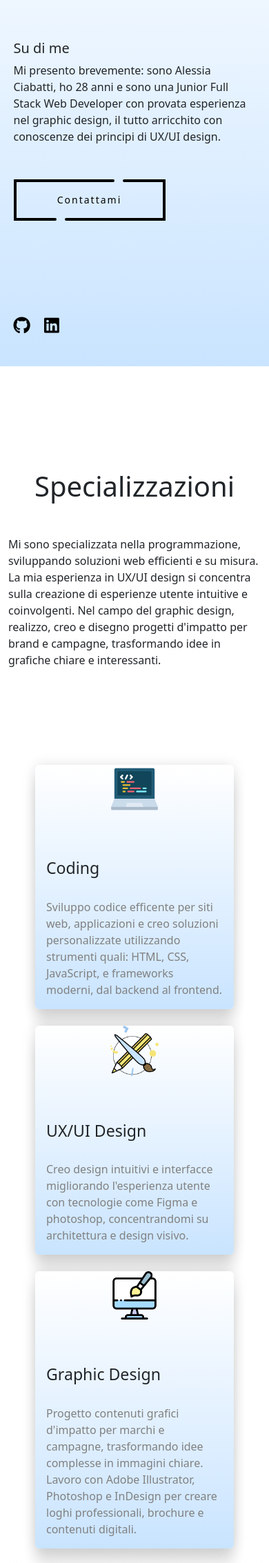
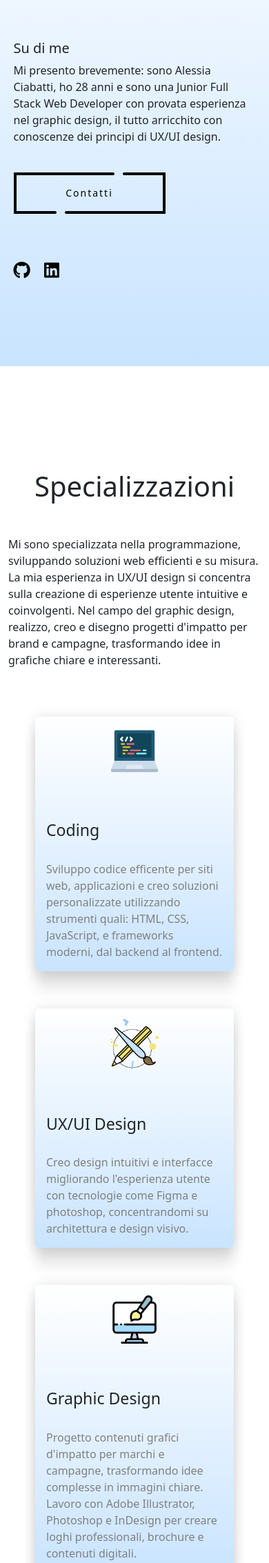
Before and after one commit to AlessiaCiabatti/Portfolio, a PHP site: page / in a window 390 px wide. Shown: the part 353-2619 px from the top of the page at 69% size. Run offline with PHP 8.4, Linux system fonts and the light colour scheme; some libraries are stand-ins or nearby versions.

Commit message:
[fix] errors

```diff
--- a/index.html
+++ b/index.html
@@ -70,13 +70,16 @@
           </div>
           <div class="offcanvas-body">
             <div class="d-flex flex-column ms-3">
-              <a class="navbar-brand mb-3" href="#Specialities">
+              <a class="navbar-brand" href="#specializzazioni">
                 Specializzazioni
               </a>
-              <a class="navbar-brand mb-3" href="#Work">
+              <a class="navbar-brand" href="#lavori">
                 Lavori
               </a>
-              <a class="navbar-brand mb-3" href="#Contact">
+              <a class="navbar-brand" href="#tecnologie">
+                Tecnologie
+              </a>
+              <a class="navbar-brand" href="#contatti">
                 Contatti
               </a>
             </div>
@@ -101,10 +104,10 @@
       </p>
 
       <div class="btn_contact">
-        <a href="#Contact" class="button type--A">
+        <a href="#contatti" class="button type--A">
           <div class="button__line"></div>
           <div class="button__line"></div>
-          <span class="button__text">Contattami</span>
+          <span class="button__text">Contatti</span>
           <div class="button__drow1"></div>
           <div class="button__drow2"></div>
         </a>
@@ -138,10 +141,10 @@
         </p>
 
         <div class="btn_contact">
-          <a href="#Contact" class="button type--A">
+          <a href="#contatti" class="button type--A">
             <div class="button__line"></div>
             <div class="button__line"></div>
-            <span class="button__text">Contattami</span>
+            <span class="button__text">Contatti</span>
             <div class="button__drow1"></div>
             <div class="button__drow2"></div>
           </a>
@@ -169,7 +172,7 @@
 
   <!-- main -->
   <section id="specializzazioni">
-    <div class="container d-flex flex-column align-items-center">
+    <div class="container d-flex flex-column align-items-center start">
       <span class="line"></span>
       <h2 class="mb-5">Specializzazioni</h2>
       <p class="description">
@@ -230,7 +233,7 @@
   <section id="lavori" class="curved-bg">
     <div class="d-flex flex-column align-items-center">
       <span class="line line_work"></span>
-      <h2 class="mb-5">Lavori</h2>
+      <h2>Lavori</h2>
       <swiper-container class="mySwiper" init="false">
         <!-- <swiper-slide><iframe title="vimeo-player" src="https://player.vimeo.com/video/1011769556?h=f0faccecfb" width="640" height="360" frameborder="0"    allowfullscreen></iframe></swiper-slide> -->
         <!-- <swiper-slide>Slide 2</swiper-slide>
@@ -242,6 +245,10 @@
         <swiper-slide>Slide 8</swiper-slide>
         <swiper-slide>Slide 9</swiper-slide> -->
       </swiper-container>
+
+      <div>
+        <i class="fa-regular fa-hand-point-up"></i>
+      </div>
 
       <script src="https://cdn.jsdelivr.net/npm/swiper@11/swiper-element-bundle.min.js"></script>
     </div>
@@ -294,7 +301,7 @@
 
     <div class="footer">
       <div class="d-flex flex-column align-items-center pt-5">
-        <h5>CONTATTAMI</h5>
+        <h5>Contatti</h5>
         <a class="mail mb-3" href="mailto:someone@example.com" target="_blank">alessiaciaba@gmail.com</a>
         <div class="icon_footer mt-3">
           <a class="me-3" href="https://github.com/AlessiaCiabatti" target="_blank"><i
--- a/style.css
+++ b/style.css
@@ -43,7 +43,7 @@ h1,
 /* ------ Button ------ */
 .type--A {
   --line_color: #000000;
-  --back_color: #c9e4ff;
+  --back_color: #ffffff;
 }
 
 .position_contact {
@@ -365,11 +365,11 @@ h2 {
   right: 200px;
 }
 
-.line_work{
+.line_work {
   right: 112px;
 }
 
-.line_tecnologie{
+.line_tecnologie {
   border: 2px solid #c9e4ff;
   width: 100px;
   display: block;
@@ -385,13 +385,14 @@ h2 {
 img.card-img-top {
   height: auto;
   width: 70px;
+  margin-top: 15px;
 }
 
 .card {
-  box-shadow: 0px 0px 20px rgba(0,0,0,0.10),
-  0px 10px 20px rgba(0,0,0,0.05),
-  0px 20px 20px rgba(0,0,0,0.05),
-  0px 30px 20px rgba(0,0,0,0.05);
+  box-shadow: 0px 0px 20px rgba(0, 0, 0, 0.10),
+    0px 10px 20px rgba(0, 0, 0, 0.05),
+    0px 20px 20px rgba(0, 0, 0, 0.05),
+    0px 30px 20px rgba(0, 0, 0, 0.05);
   border: none;
   background: linear-gradient(to top, #c9e4ff, #ffffff);
 }
@@ -459,19 +460,24 @@ table {
   border: 1px solid #eee;
   border-bottom: 2px solid #c9e4ff;
   box-shadow: 0px 0px 20px rgba(0, 0, 0, 0.10),
-              0px 10px 20px rgba(0, 0, 0, 0.05),
-              0px 20px 20px rgba(0, 0, 0, 0.05),
-              0px 30px 20px rgba(0, 0, 0, 0.05);
-  table-layout: fixed; /* Added to ensure fixed layout */
-  width: 100%; /* Ensure the table takes the full width of its container */
+    0px 10px 20px rgba(0, 0, 0, 0.05),
+    0px 20px 20px rgba(0, 0, 0, 0.05),
+    0px 30px 20px rgba(0, 0, 0, 0.05);
+  table-layout: fixed;
+  /* Added to ensure fixed layout */
+  width: 100%;
+  /* Ensure the table takes the full width of its container */
 }
 
 td {
   color: #999;
   border: 1px solid #eee;
-  padding: 12px; /* Changed padding for consistency */
-  text-align: center; /* Center the content in the cells */
-  width: 33.33%; /* Set width to ensure even distribution in each row */
+  padding: 12px;
+  /* Changed padding for consistency */
+  text-align: center;
+  /* Center the content in the cells */
+  width: 33.33%;
+  /* Set width to ensure even distribution in each row */
 }
 
 tr:hover {
@@ -483,7 +489,7 @@ tr:hover td {
 }
 
 
-.html{
+.html {
   height: 50px;
 }
 
@@ -502,31 +508,82 @@ tr:hover td {
   text-decoration: none;
 }
 
+.mail:hover{
+  text-decoration: underline;
+}
+
+@keyframes move-side {
+  0% {
+    transform: translateX(0);
+  }
+
+  50% {
+    transform: translateX(20px);
+  }
+
+  100% {
+    transform: translateX(0);
+  }
+}
+
+.fa-hand-point-up {
+  font-size: 25px;
+  color: #197AFF;
+  animation: move-side 1s infinite;
+  /* 1s per ciclo di animazione, infinito loop */
+}
+
+
 @media (max-width: 575.98px) {
+
   .pc,
-  .my_img{
+  .my_img {
     display: none;
   }
 
-  .hero_description h5, p{
+  .hero_description h5,
+  p {
     display: block;
   }
 
-  h1{
+  .hero h1 {
     margin-bottom: 20%;
+    font-size: 3rem;
   }
 
-  p{
+  p {
+    margin-bottom: 40px;
+  }
+
+  .line,
+  .line_tecnologie {
+    display: none;
+  }
+
+  .icon {
+    margin-top: 20%;
+  }
+
+  .description {
+    margin-bottom: 30px;
+  }
+
+  .card {
+    margin-bottom: 30px;
+  }
+
+  .curved-bg {
+    background: linear-gradient(to top, #dcebff, #ffffff);
+    border-bottom-left-radius: 100% 20%;
+    border-bottom-right-radius: 100% 20%;
+    height: 750px;
     margin-bottom: 50px;
   }
 
-  .line, .line_tecnologie{
-    display: none;
+  swiper-slide {
+    padding-bottom: 0px;
   }
 
-  .icon{
-    margin-top: 40%;
-  }
 }
 
 /* mobile */
```
